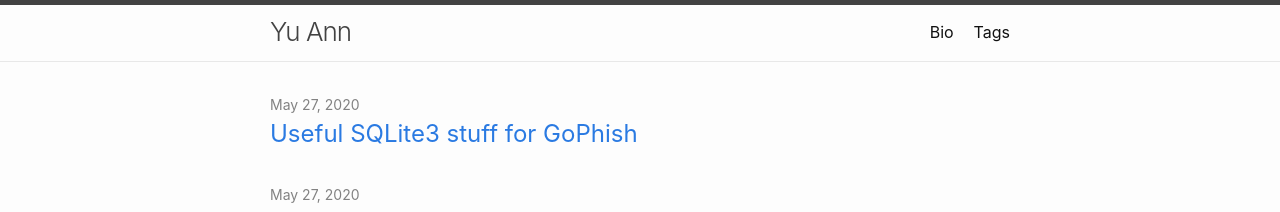
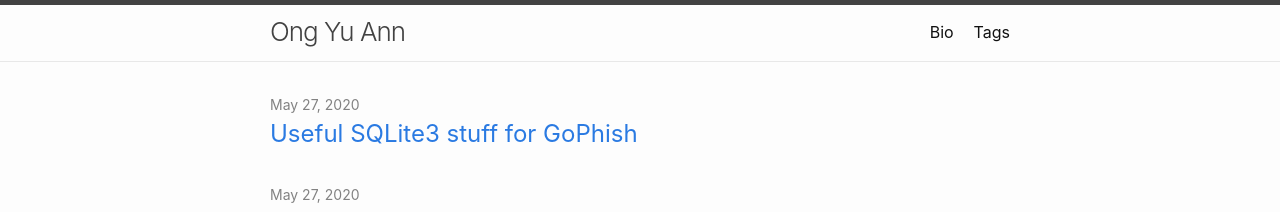
Before and after one commit to ongyuann/ongyuann.github.io, a Jekyll site: the page built from index.md, in a window 1280 px wide. Shown: the top 212 px of the page. Built offline with Jekyll 4.4.1, drawn with Linux system fonts in a browser that asks for light colours.

Commit message:
Update _config.yml

```diff
--- a/_config.yml
+++ b/_config.yml
@@ -1,6 +1,6 @@
-title: Yu Ann
+title: Ong Yu Ann
 author:
-  name: Yu Ann
+  name: Ong Yu Ann
   email: ongyuann@hotmail.com
 description: > # this means to ignore newlines until "show_excerpts:"
   notes and writings
```
